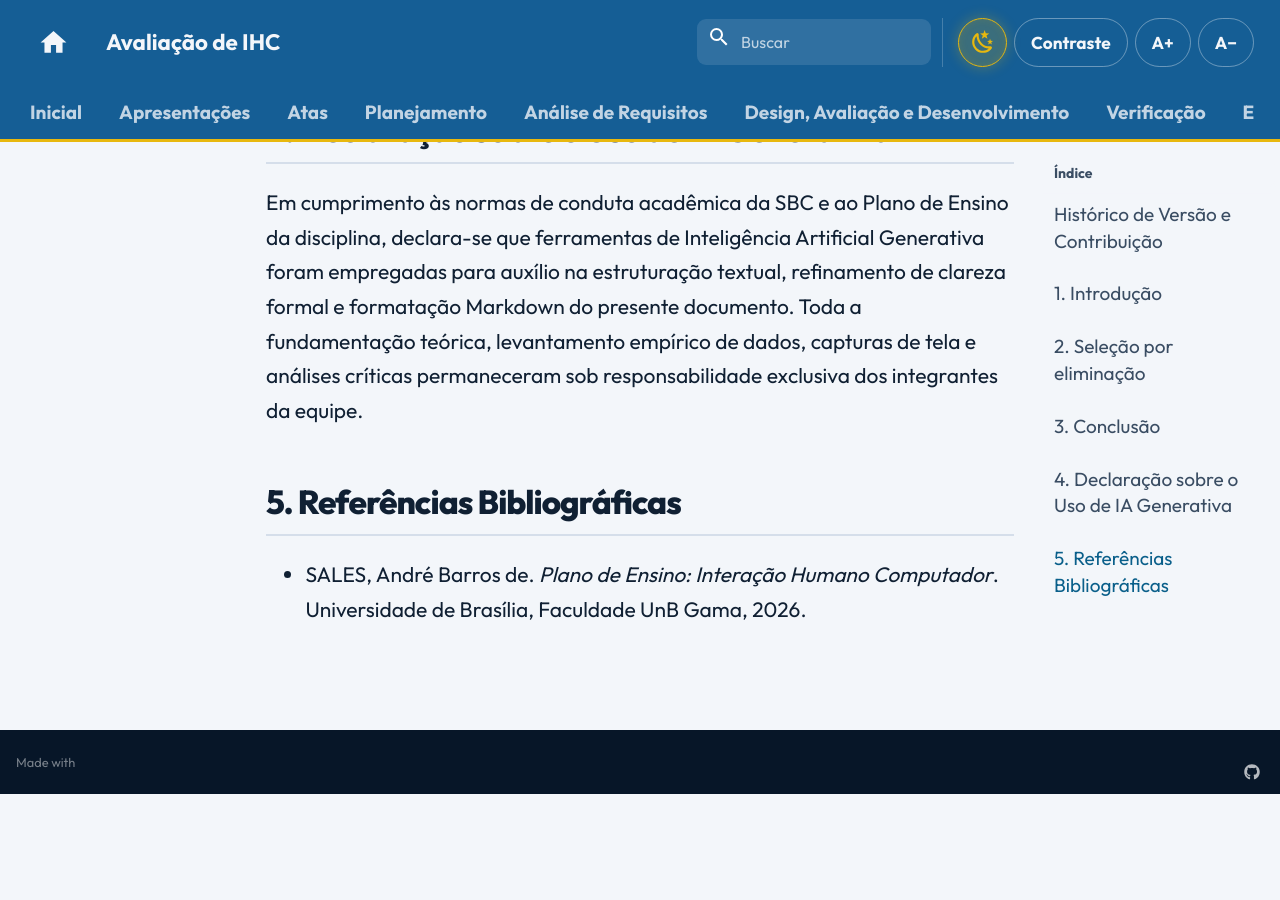
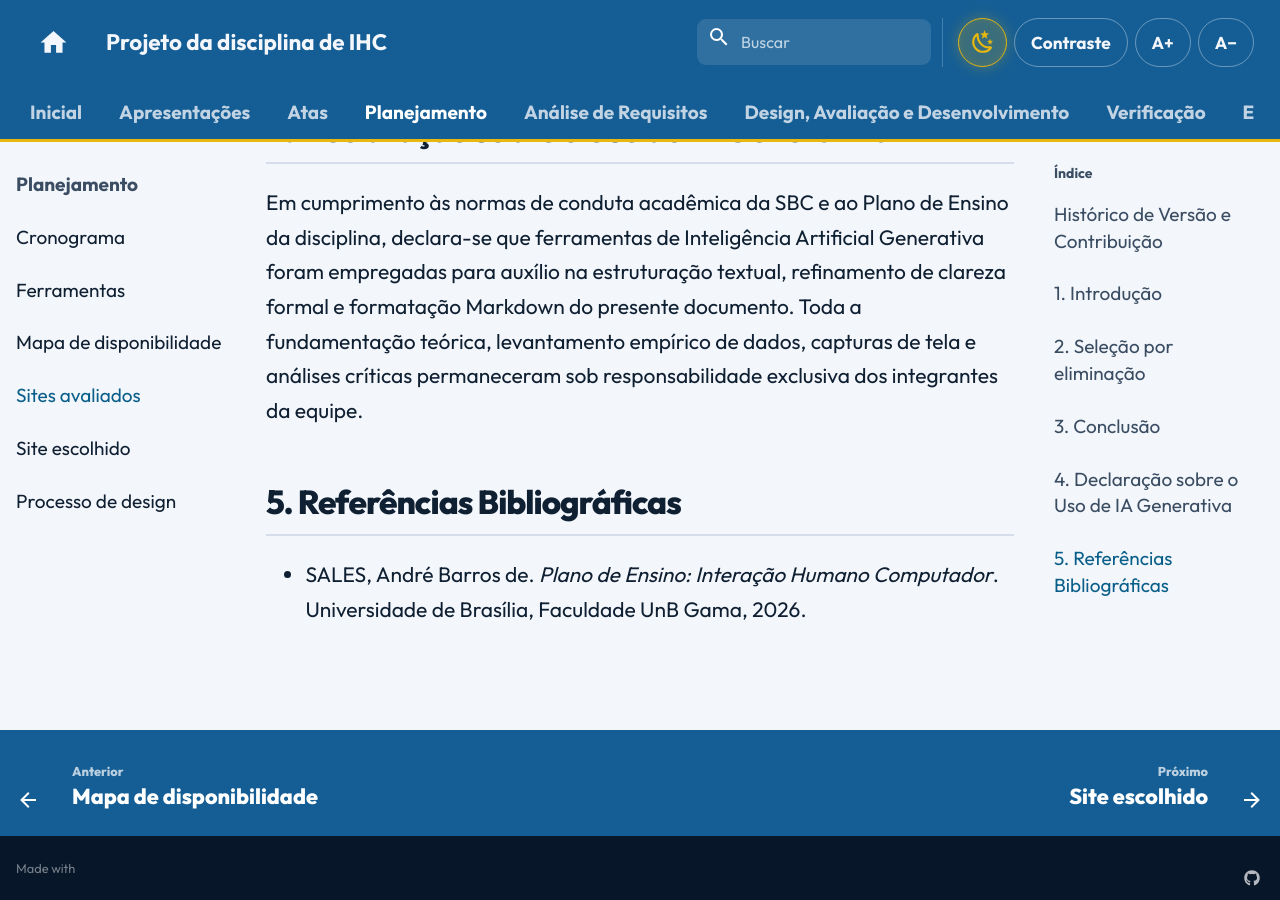
Before and after one commit to Interacao-Humano-Computador/2026.2-Grupo05, an MkDocs documentation site: the page built from docs/selecao_v2.md, in a window 1280 px wide and 900 px high, scrolled down 4093 px. Built offline with MkDocs 1.6.1 and Material for MkDocs 9.7.7, drawn with Linux system fonts in a browser that asks for light colours; comment, search, counter and statistics services are not loaded; before the commit the page ends 4887 px from its top, so only the background shows below that.

Commit message:
docs: atualiza navegação do mkdocs e remove páginas antigas (atas.md, planejamento.md)

```diff
--- a/mkdocs.yml
+++ b/mkdocs.yml
@@ -1,4 +1,4 @@
-site_name: Avaliação de IHC
+site_name: Projeto da disciplina de IHC
 site_description: Documentação do projeto de Interação Humano-Computador do Grupo 05, FCTE/UnB, 2026.2.
 site_author: Grupo 05 — IHC 2026.2
 site_url: https://interacao-humano-computador.github.io/2026.2-Grupo05/
@@ -91,10 +91,24 @@ extra:
 
 nav:
   - Inicial: index.md
+
   - Apresentações: apresentacoes.md
-  - Atas: atas.md
-  - Planejamento: planejamento.md
+
+  - Atas:
+    - Ata de reunião 1: ata1.md
+
+  - Planejamento:
+    - Cronograma: cronograma.md
+    - Ferramentas: Ferramentas_do_Projeto.md
+    - Mapa de disponibilidade: HeatMap_do_Grupo.md
+    - Sites avaliados: selecao_v2.md
+    - Site escolhido: escolha-semob.md
+    - Processo de design: ProcessoDesign.md
+
   - Análise de Requisitos: analise-de-requisitos.md
+
   - Design, Avaliação e Desenvolvimento: design-avaliacao-desenvolvimento.md
+
   - Verificação: verificacao.md
+
   - Entrega Final: entrega-final.md
```
Also changed, not shown: docs/atas.md (deleted, +0 -1 lines), docs/planejamento.md (deleted, +0 -1 lines).
